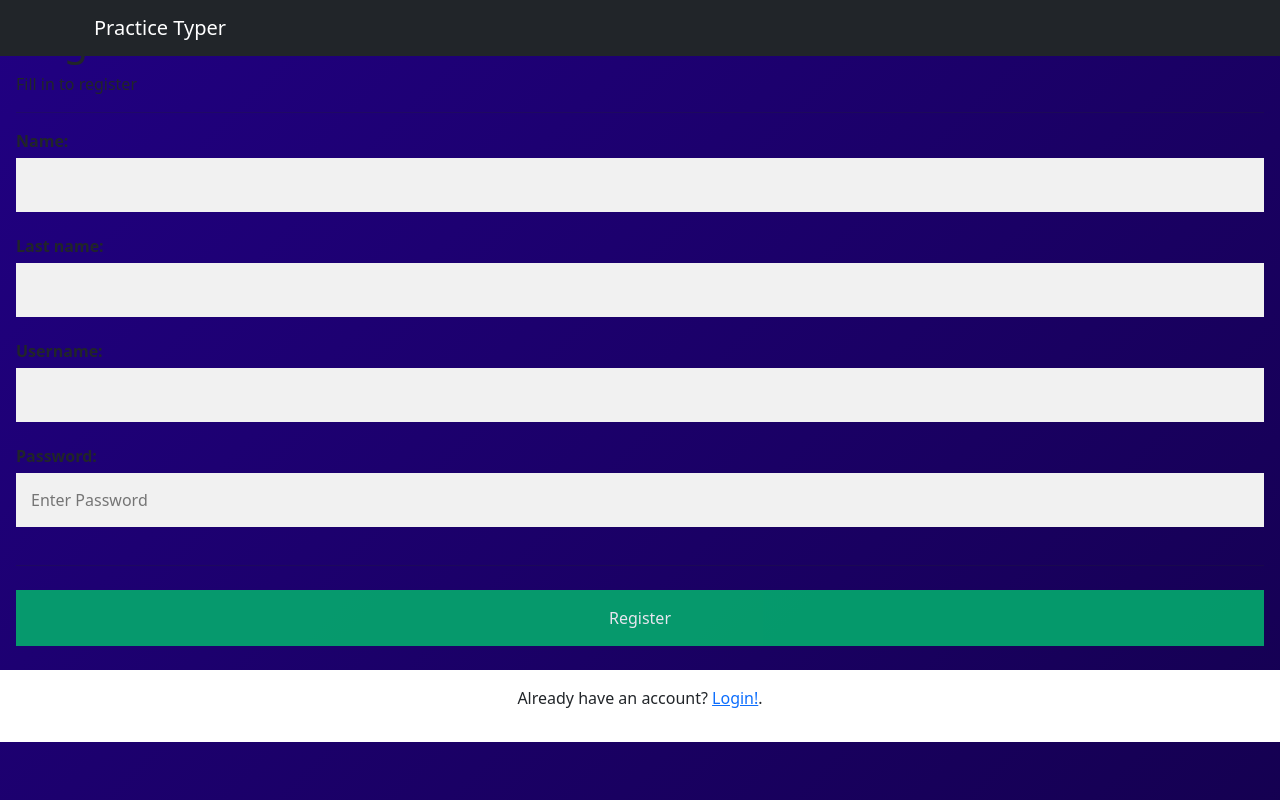
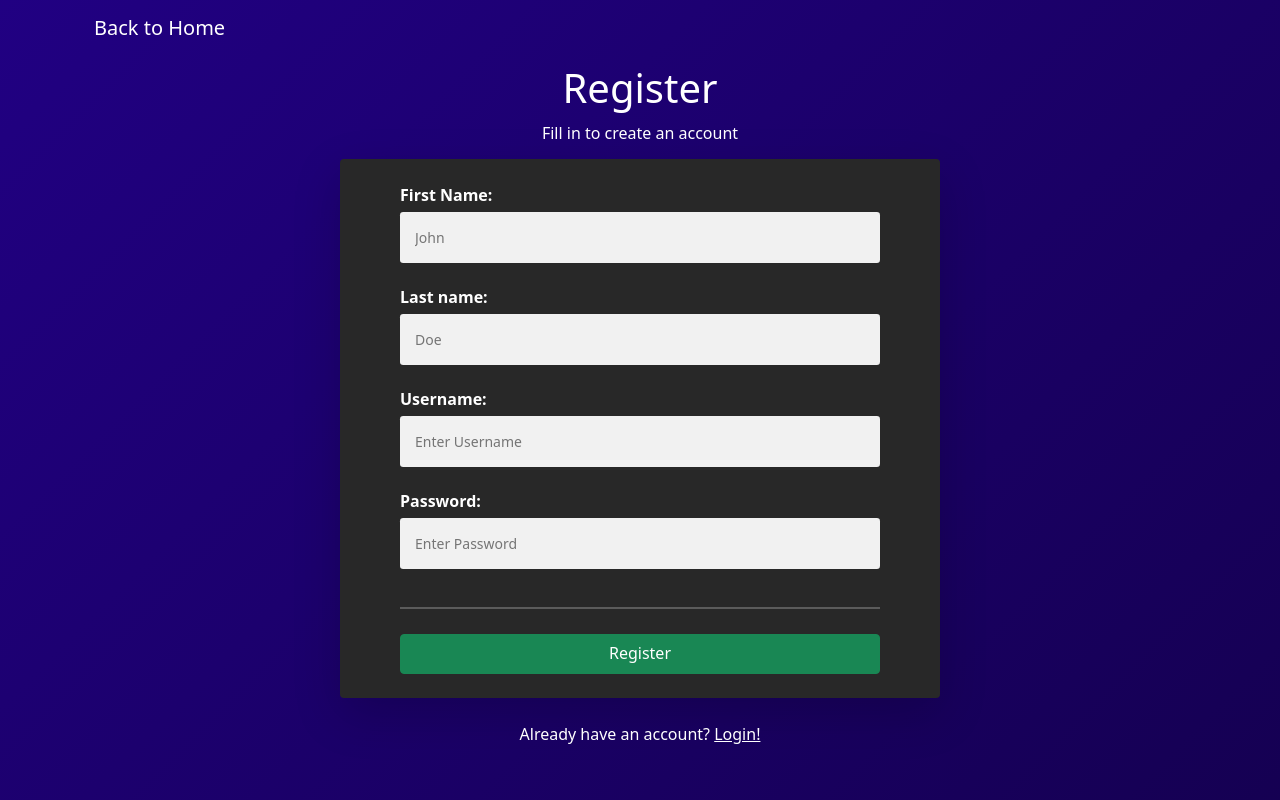
Before and after one commit to carlosricov/Flask-Practice-Typer-Team3, a Flask app: page /register in a window 1280 px wide. Run offline with Flask 2, Linux system fonts and the light colour scheme; some libraries are stand-ins or nearby versions.

Commit message:
Fixes nav bar bug and updates reg page

```diff
--- a/app/templates/register.html
+++ b/app/templates/register.html
@@ -1,8 +1,8 @@
 {% extends 'base.html' %}
 
 {% block style %}
+<link rel="stylesheet" href="{{ url_for('static', filename='styles/landing.css') }}">
 <link rel="stylesheet" href="../static/styles/login.css">
-<link rel="stylesheet" href="{{ url_for('static', filename='styles/landing.css') }}">
 {% endblock %}
 
 {% block head %}
@@ -10,47 +10,43 @@
 {% endblock %}
 
 {% block body %}
-<nav class="navbar navbar-expand-lg navbar-dark bg-dark fixed-top" id="registerNav">
+<nav class="navbar navbar-expand-lg navbar-dark bg-transparent fixed-top" id="registerNav">
     <div class="container px-4">
-        <a class="navbar-brand" href="/" data-target="#page-top">Practice Typer</a>
-        <button class="navbar-toggler" type="button" data-bs-toggle="collapse" data-bs-target="#navbarResponsive"
-            aria-controls="navbarResponsive" aria-expanded="false" aria-label="Toggle navigation"><span
-                class="navbar-toggler-icon"></span></button>
-        <div class="collapse navbar-collapse" id="navbarResponsive">
-            <ul class="navbar-nav ms-auto">
-            </ul>
-        </div>
+        <a class="navbar-brand" href="/">Back to Home</a>
     </div>
 </nav>
-<form action="" method="post">
-    <div class="container2">
-        <h1>Register</h1>
-        <p>Fill in to register</p>
-        <hr>
 
-        <label for="name"><b>Name:</b></label>
-        <input type="text" id="name" name="name" required>
+<div id="body-size">
+    <div id="regis">
+        <h1 class="text-center text-white pt-5">Register</h1>
+        <h6 class="text-center text-white pt-1">Fill in to create an account</h6>
+    </div>
+    <div class="container sign-box-color text-white shadow-lg rounded" id="login-bx">
+        <form method="post">
+            <div class="form-group px-5 pt-4 pb-4">
+                <label for="name"><b>First Name:</b></label>
+                <input type="text" class="form-control-sm" id="name" name="name" placeholder="John" required>
 
                 <label for="lastname"><b>Last name:</b></label>
-        <input type="text" id="lastname" name="lastname" required>
+                <input type="text" class="form-control-sm" id="lastname" name="lastname" placeholder="Doe" required>
 
                 <label for="username"><b>Username:</b></label>
-        <input type="text" id="username" name="username" required>
+                <input type="text" class="form-control-sm" id="username" name="username" placeholder="Enter Username" required>
 
                 <label for="password"><b>Password:</b></label>
-        <input type="password" placeholder="Enter Password" name="password" id="password" required>
+                <input type="password" class="form-control-sm" placeholder="Enter Password" name="password" id="password" required>
 
                 <!-- <label for="psw-repeat"><b>Repeat Password</b></label>
             <input type="password" placeholder="Repeat Password" name="psw-repeat" id="psw-repeat" required> -->
                 <hr>
-
                 <!-- <p>By creating an account you agree to our <a href="#">Terms & Privacy</a>.</p> -->
-        <button type="submit" class="registerbtn">Register</button>
+                <button type="submit" class="btn btn-success btn-md w-100 pb-2">Register</button>
+            </div>
+        </form>
+    </div>
+    <div class="container w-100 bg-transparent text-white d-flex align-items-center justify-content-center pt-4">
+        <p>Already have an account? <a style="color: white;" href="/login">Login!</a></p>
+    </div>
 </div>
 
-    <div class="container2 signin">
-        <p>Already have an account? <a href="/login">Login!</a>.</p>
-    </div>
-</form>
-
 {% endblock %}
```
Lines whose indentation alone changed are shown as unchanged.
